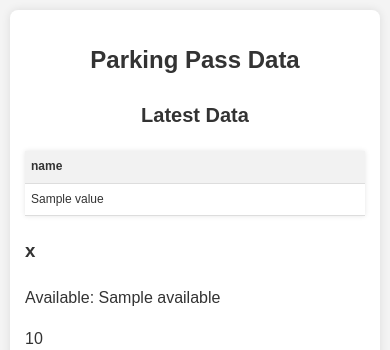
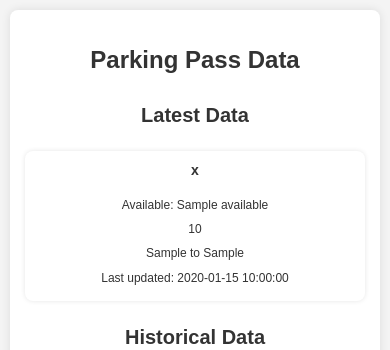
Before and after one commit to hyperdriveguy/parking-pass, a Flask app: template templates/index.html in a window 390 px wide. Shown: the top 350 px of the page. Run offline with Flask 3, Linux system fonts and the light colour scheme; the template is opened without the code that fills it: most values are stand-ins (such as "Sample title", 1, 10 or a date in 2020); data that the repository does not hold is empty.

Commit message:
Mobile responsive

```diff
--- a/static/styles.css
+++ b/static/styles.css
@@ -24,7 +24,8 @@ h1, h2 {
 }
 
 /* Table Styles */
-table {
+.table-view {
+    display: table;
     width: 100%;
     border-collapse: collapse;
     margin-bottom: 20px;
@@ -32,27 +33,48 @@ table {
     box-shadow: 0 0 5px rgba(0,0,0,0.1);
 }
 
-th, td {
+.table-view th, .table-view td {
     padding: 12px;
     text-align: left;
     border-bottom: 1px solid #ddd;
 }
 
-th {
+.table-view th {
     background-color: #f2f2f2;
     font-weight: bold;
 }
 
-tbody tr {
+.table-view tbody tr {
     transition: background-color 0.3s ease;
 }
 
-tbody tr:hover {
+.table-view tbody tr:hover {
     background-color: #f5f5f5;
 }
 
 .highlighted {
     background-color: #e6f3ff;
+}
+
+/* Card Styles */
+.card-view {
+    text-align: center;
+}
+
+.card {
+    background-color: #fff;
+    margin-bottom: 20px;
+    padding: 20px;
+    border-radius: 8px;
+    box-shadow: 0 0 5px rgba(0,0,0,0.1);
+}
+
+.card h3 {
+    margin-top: 0;
+}
+
+.card p {
+    margin: 5px 0;
 }
 
 /* Image Styles */
@@ -71,9 +93,10 @@ img {
     transition: transform 0.3s ease;
 }
 
-img:hover {
+/* No scaling for now */
+/* img:hover {
     transform: scale(1.02);
-}
+} */
 
 /* Footer Styles */
 footer {
@@ -89,6 +112,15 @@ footer {
 }
 
 /* Media Queries */
+@media screen and (min-width: 769px) {
+    .card-view {
+        display: none;
+    }
+    .table-view {
+        display: block;
+    }
+}
+
 @media screen and (max-width: 768px) {
     body {
         padding: 10px;
@@ -98,16 +130,22 @@ footer {
         padding: 15px;
     }
 
-    table {
+    .table-view {
+        display: none;
+    }
+
+    .card-view {
+        display: block;
+    }
+
+    .card-view {
         font-size: 14px;
     }
 
-    th, td {
-        padding: 8px;
+    .card {
+        padding: 10px;
     }
-}
 
-@media screen and (max-width: 480px) {
     h1 {
         font-size: 24px;
     }
@@ -115,13 +153,15 @@ footer {
     h2 {
         font-size: 20px;
     }
+}
 
-    table {
+@media screen and (max-width: 480px) {
+    .card-view {
         font-size: 12px;
     }
 
-    th, td {
-        padding: 6px;
+    .card {
+        padding: 8px;
     }
 }
 
```
